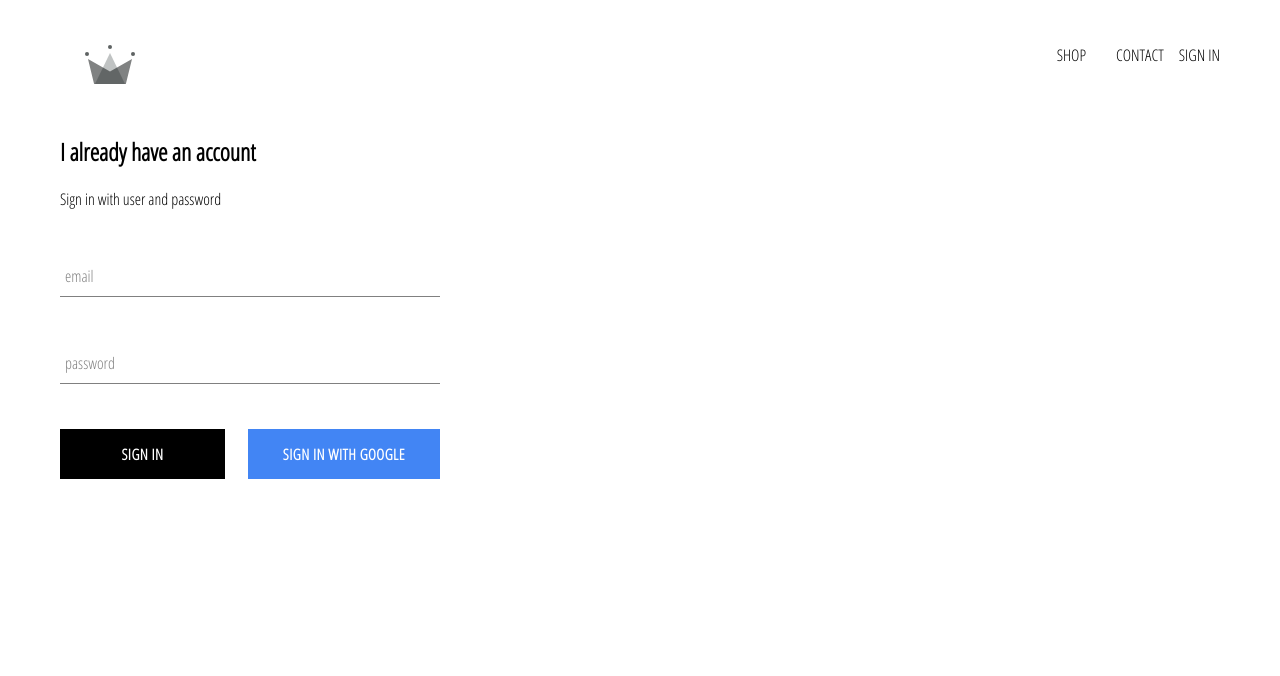
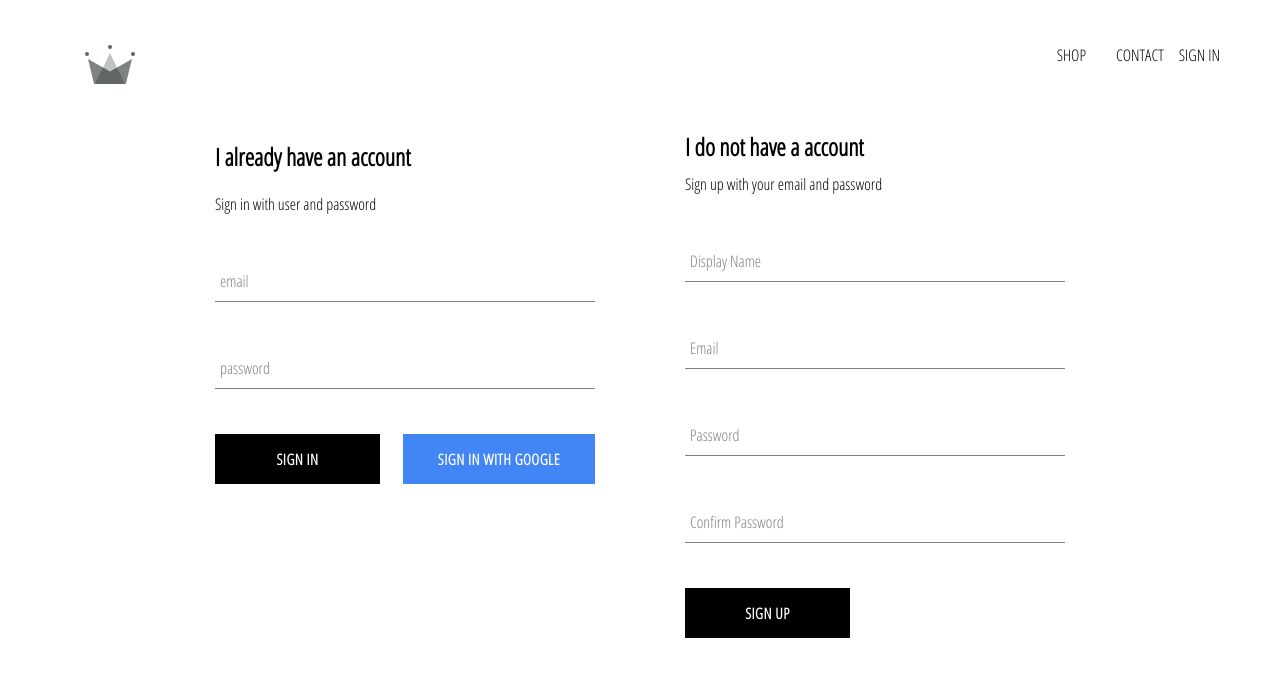
Before and after one commit to edendattox/damn-clothing, a React (Create React App) app: page /signin in a window 1280 px wide. Shown: the top 676 px of the page. Built offline with nearby package versions, Linux system fonts and the light colour scheme; no server answers.

Commit message:
finishing sign in handleSubmit method

```diff
--- a/src/App.js
+++ b/src/App.js
@@ -7,7 +7,7 @@
 import HomePage from "./pages/homepage/homepage.component";
 import ShopPage from "./pages/shop/shop.component";
 import Header from "./components/header/header.component";
-import { auth } from "./firebase/firebase.utils";
+import { auth, createUserProfileDocument } from "./firebase/firebase.utils";
 
 class App extends React.Component {
   constructor() {
@@ -21,10 +21,21 @@
   unsubscribeFromAuth = null;
 
   componentDidMount() {
-    auth.onAuthStateChanged((user) => {
-      this.setState({ currentUser: user });
+    this.unsubscribeFromAuth = auth.onAuthStateChanged(async (userAuth) => {
+      if (userAuth) {
+        const userRef = await createUserProfileDocument(userAuth);
 
-      console.log(user);
+        userRef.onSnapshot((snapShot) => {
+          this.setState({
+            currentUser: {
+              id: snapShot.id,
+              ...snapShot.data(),
+            },
+          });
+        });
+      } else {
+        this.setState({ currentUser: userAuth });
+      }
     });
   }
 
--- a/src/components/sign-in/sign-in.component.jsx
+++ b/src/components/sign-in/sign-in.component.jsx
@@ -2,7 +2,7 @@
 
 import FormInput from "../form-input/form-input.component";
 import CustomButton from "../custom-button/custom-button.component";
-import { signInWithGoogle } from "../../firebase/firebase.utils";
+import { auth, signInWithGoogle } from "../../firebase/firebase.utils";
 
 import "./sign-in.styles.scss";
 
@@ -16,10 +16,17 @@
     };
   }
 
-  handelSubmit = (event) => {
+  handelSubmit = async (event) => {
     event.preventDefault();
 
-    this.setState({ email: "", password: "" });
+    const { email, password } = this.state;
+
+    try {
+      await auth.signInWithEmailAndPassword(email, password);
+      this.setState({ email: "", password: "" });
+    } catch (error) {
+      console.log(error);
+    }
   };
 
   handelChange = (event) => {
@@ -46,18 +53,14 @@
           <FormInput
             type="password"
             name="password"
-            label="password"
             value={this.state.password}
             handelChange={this.handelChange}
+            label="password"
             required
           />
           <div className="buttons">
             <CustomButton type="submit"> Sign in </CustomButton>
-            <CustomButton
-              onClick={signInWithGoogle}
-              type="submit"
-              isGoogleSignIn
-            >
+            <CustomButton onClick={signInWithGoogle} isGoogleSignIn>
               SIGN IN WITH GOOGLE
             </CustomButton>
           </div>
--- /dev/null
+++ b/src/components/sign-up/sign-up.component.jsx
@@ -0,0 +1,103 @@
+import React from "react";
+import FormInput from "../form-input/form-input.component";
+import CustomButton from "../custom-button/custom-button.component";
+
+import { auth, createUserProfileDocument } from "../../firebase/firebase.utils";
+
+import "./sign-up.styles.scss";
+
+class SignUp extends React.Component {
+  constructor() {
+    super();
+
+    this.state = {
+      displayName: "",
+      email: "",
+      password: "",
+      confirmPassword: "",
+    };
+  }
+
+  handelSubmit = async (event) => {
+    event.preventDefault();
+
+    const { displayName, email, password, confirmPassword } = this.state;
+
+    if (password !== confirmPassword) {
+      alert("password don't match ");
+      return;
+    }
+
+    try {
+      const { user } = await auth.createUserWithEmailAndPassword(
+        email,
+        password
+      );
+
+      await createUserProfileDocument(user, { displayName });
+
+      this.setState({
+        displayName: "",
+        email: "",
+        password: "",
+        confirmPassword: "",
+      });
+    } catch (error) {
+      console.log(error);
+    }
+  };
+
+  handelChange = (event) => {
+    const { name, value } = event.target;
+
+    this.setState({ [name]: value });
+  };
+
+  render() {
+    const { displayName, email, password, confirmPassword } = this.state;
+    return (
+      <div className="sign-up">
+        <h2 className="title">I do not have a account </h2>
+        <span>Sign up with your email and password </span>
+        <form className="sing-up-form" onSubmit={this.handleSubmit}>
+          <FormInput
+            type="text"
+            name="displayName"
+            value={displayName}
+            onChange={this.handelChange}
+            label="Display Name"
+            required
+          />
+
+          <FormInput
+            type="email"
+            name="email"
+            value={email}
+            onChange={this.handelChange}
+            label="Email"
+            required
+          />
+
+          <FormInput
+            type="password"
+            name="password"
+            value={password}
+            onChange={this.handelChange}
+            label="Password"
+            required
+          />
+          <FormInput
+            type="password"
+            name="confirmPassword"
+            value={confirmPassword}
+            onChange={this.handelChange}
+            label="Confirm Password"
+            required
+          />
+          <CustomButton type="submit">SIGN UP</CustomButton>
+        </form>
+      </div>
+    );
+  }
+}
+export default SignUp;
--- /dev/null
+++ b/src/components/sign-up/sign-up.styles.scss
@@ -0,0 +1,9 @@
+.sign-up {
+  display: flex;
+  flex-direction: column;
+  width: 380px;
+
+  .title {
+    margin: 10px 0;
+  }
+}
--- a/src/firebase/firebase.utils.js
+++ b/src/firebase/firebase.utils.js
@@ -12,6 +12,31 @@
   measurementId: "G-HE4RT1FXDS",
 };
 
+export const createUserProfileDocument = async (userAuth, additionalData) => {
+  if (!userAuth) return;
+
+  const userRef = firestore.doc(`users/${userAuth.uid}`);
+
+  const snapShot = await userRef.get();
+
+  if (!snapShot.exists) {
+    const { displayName, email } = userAuth;
+    const createdAt = new Date();
+
+    try {
+      await userRef.set({
+        displayName,
+        email,
+        createdAt,
+        ...additionalData,
+      });
+    } catch (error) {
+      console.log("error creating user", error.message);
+    }
+  }
+  return userRef;
+};
+
 firebase.initializeApp(config);
 
 export const auth = firebase.auth();
--- a/src/pages/sign-in-and-sign-up/sign-in-and-sign-up.component.jsx
+++ b/src/pages/sign-in-and-sign-up/sign-in-and-sign-up.component.jsx
@@ -1,12 +1,15 @@
 import React from "react";
 
 import SignIn from "../../components/sign-in/sign-in.component";
+
+import SignUp from "../../components/sign-up/sign-up.component";
 
 import "./sign-in-and-sign-up.styles.scss";
 
 const SignInAndSignUpPage = () => (
   <div className="sign-in-and-sign-up">
     <SignIn />
+    <SignUp />
   </div>
 );
 
--- a/src/pages/sign-in-and-sign-up/sign-in-and-sign-up.styles.scss
+++ b/src/pages/sign-in-and-sign-up/sign-in-and-sign-up.styles.scss
@@ -0,0 +1,6 @@
+.sign-in-and-sign-up {
+  width: 850px;
+  display: flex;
+  justify-content: space-between;
+  margin: 30px auto;
+}
```
Also changed, not shown: src/test.js (added, +13 -0 lines), 1 other file (tests, documents, lock files or other folders).
